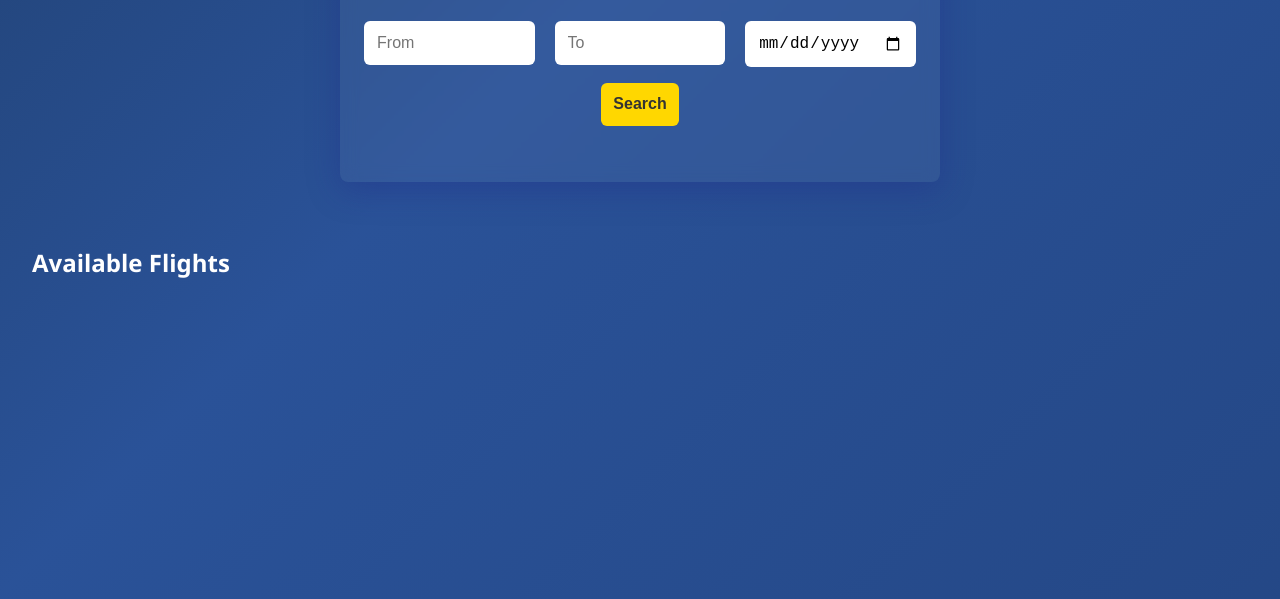
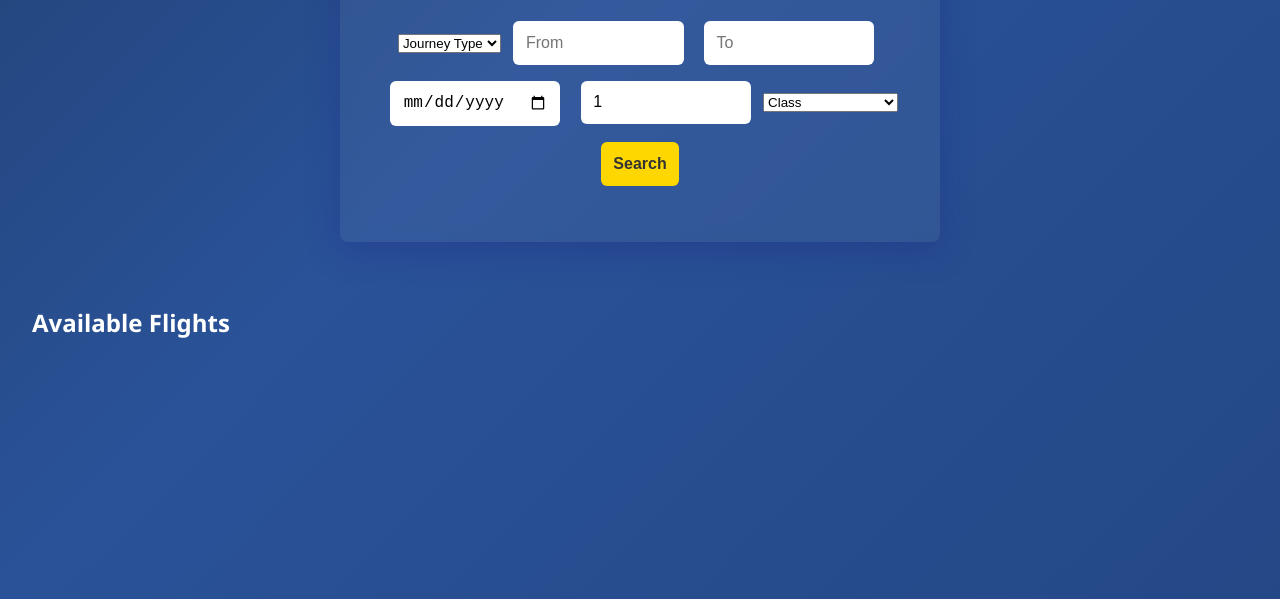
Before and after one commit to ADDIBBASSEY/wfly, a plain HTML site: page index.html in a window 1280 px wide. Shown: the part 201-800 px from the top of the page. Drawn offline with Linux system fonts and the light colour scheme.

Commit message:
Update index.html

```diff
--- a/index.html
+++ b/index.html
@@ -21,12 +21,38 @@
  <section class="search-section">
   <h2>Find Your Flight</h2>
   <form id="search-form">
+    <!-- Journey Type -->
+    <select id="journey-type" required>
+      <option value="">Journey Type</option>
+      <option value="one-way">One-way</option>
+      <option value="round-trip">Round-trip</option>
+    </select>
+
+    <!-- From / To -->
     <input type="text" id="from" placeholder="From" required />
     <input type="text" id="to" placeholder="To" required />
+
+    <!-- Dates -->
     <input type="date" id="departure-date" required />
+    <input type="date" id="return-date" style="display:none;" />
+
+    <!-- Passengers -->
+    <input type="number" id="passengers" min="1" value="1" placeholder="Passengers" required />
+
+    <!-- Class -->
+    <select id="travel-class" required>
+      <option value="">Class</option>
+      <option value="economy">Economy</option>
+      <option value="premium">Premium Economy</option>
+      <option value="business">Business</option>
+      <option value="first">First</option>
+    </select>
+
+    <!-- Submit -->
     <button type="submit">Search</button>
   </form>
 </section>
+
 
   <section id="results" class="results-section">
     <h2>Available Flights</h2>
```
Lines whose indentation alone changed are shown as unchanged.
